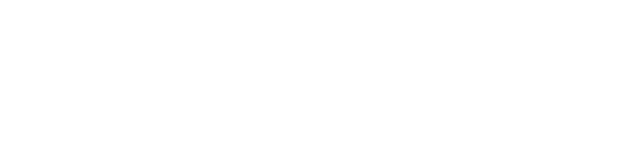
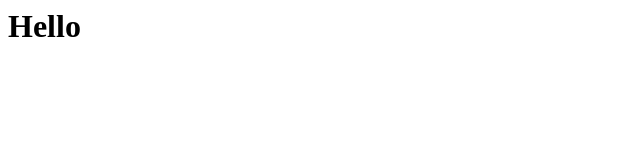
Before and after one commit to Brice-Harper/brice-harper.github.io, a plain HTML site: page index.html in a window 1280 px wide. Shown: the whole page, without its empty margins (0-640 px from the left). Drawn offline with Linux system fonts and the light colour scheme.

Commit message:
Update index.html

```diff
--- a/index.html
+++ b/index.html
@@ -1 +1 @@
-<h1><Hello/h1>
+<h1>Hello</h1>
```
